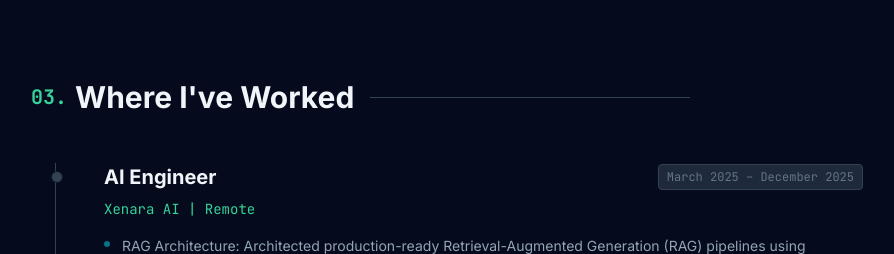
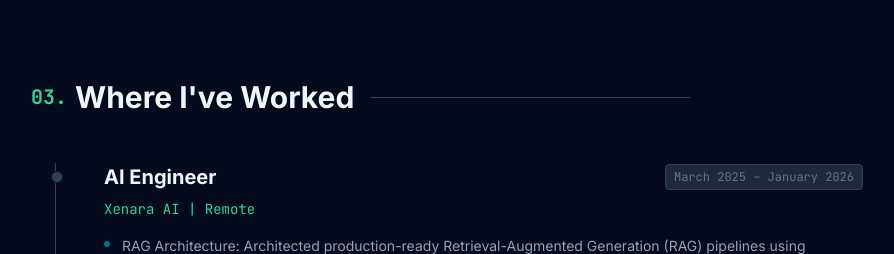
Before and after one commit to jeelsgit/personal-portfolio, a React (Vite) app: page / in a window 1280 px wide. Shown: the part 2374-2628 px from the top of the page, without its empty margins (193-1087 px from the left). Built offline with nearby package versions, Linux system fonts and the light colour scheme.

Commit message:
Update date for AI Engineer role in EXPERIENCE_DATA

```diff
--- a/constants.ts
+++ b/constants.ts
@@ -33,7 +33,7 @@ export const EXPERIENCE_DATA: Experience[] = [
   {
     role: "AI Engineer",
     company: "Xenara AI | Remote",
-    date: "March 2025 – December 2025",
+    date: "March 2025 – January 2026",
     achievements: [
       "RAG Architecture: Architected production-ready Retrieval-Augmented Generation (RAG) pipelines using LangChain and Pinecone, enabling semantic search over large unstructured datasets.",
       "Backend Optimization: Engineered high-performance FastAPI endpoints integrated with Redis caching, reducing data retrieval latency by 30% for high-traffic endpoints.",
```
